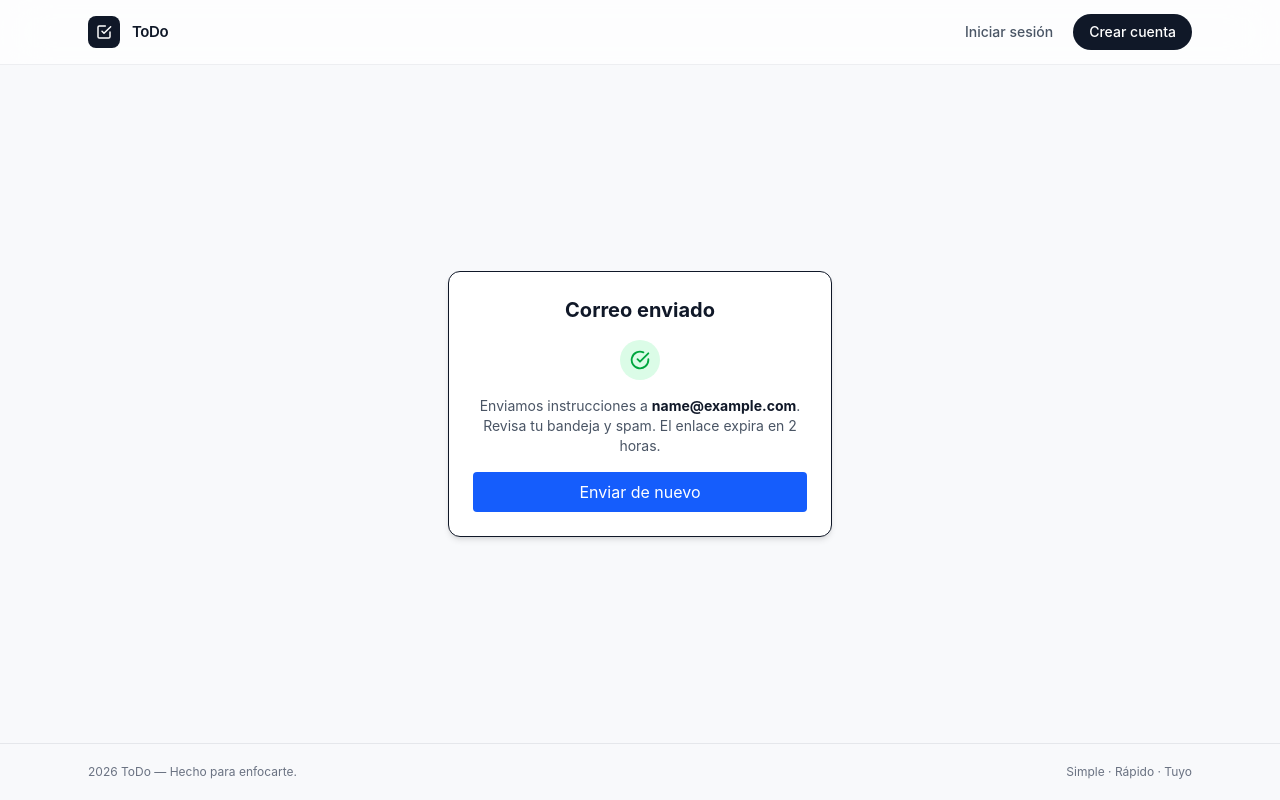
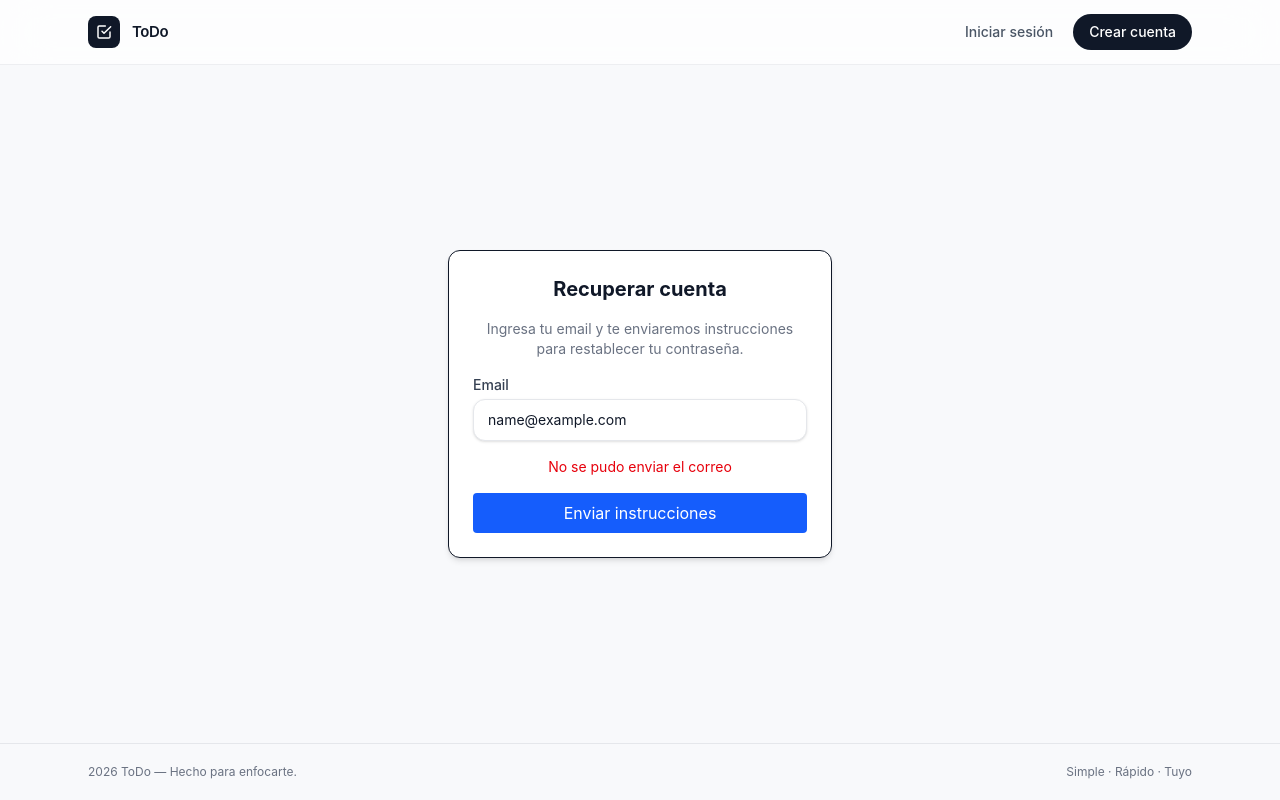
Before and after one commit to Jeferson-Ruiz/ToDo-frontend, a React (Vite) app: page /forgot-password in a window 1280 px wide. Both pictures are taken after typing "name@example.com" into the empty fields and a click on the button "Enviar instrucciones". Built offline with nearby package versions, Linux system fonts and the light colour scheme; no server answers.

Commit message:
feat(auth): conectar RecoveryRequestForm a la API

```diff
--- a/src/features/auth/components/RecoveryRequestForm.tsx
+++ b/src/features/auth/components/RecoveryRequestForm.tsx
@@ -2,15 +2,27 @@ import { useState } from "react"
 import { Title } from "@/components/ui/Title"
 import { Input } from "@/components/ui/Input"
 import { Button } from "@/components/ui/Button"
+import { requestRecovery } from "@/features/auth/services/authService"
+import { getApiErrorMessage } from "@/lib/apiError"
 
 export function RecoveryRequestForm() {
   const [email, setEmail] = useState("")
   const [sent, setSent] = useState(false)
+  const [error, setError] = useState<string | null>(null)
+  const [isSubmitting, setIsSubmitting] = useState(false)
 
-  const handleSubmit = (e: React.SyntheticEvent) => {
+  const handleSubmit = async (e: React.SyntheticEvent) => {
     e.preventDefault()
-    console.log({ email })
-    setSent(true)
+    setError(null)
+    setIsSubmitting(true)
+    try {
+      await requestRecovery(email)
+      setSent(true)
+    } catch (err) {
+      setError(getApiErrorMessage(err, "No se pudo enviar el correo"))
+    } finally {
+      setIsSubmitting(false)
+    }
   }
 
   if (sent) {
@@ -52,7 +64,8 @@ export function RecoveryRequestForm() {
         value={email}
         onChange={setEmail}
       />
-      <Button type="submit">Enviar instrucciones</Button>
+      {error && <p className="text-sm text-red-600 dark:text-red-400 text-center">{error}</p>}
+      <Button type="submit" disabled={isSubmitting}>{isSubmitting ? "Enviando..." : "Enviar instrucciones"}</Button>
     </form>
   )
 }
```
